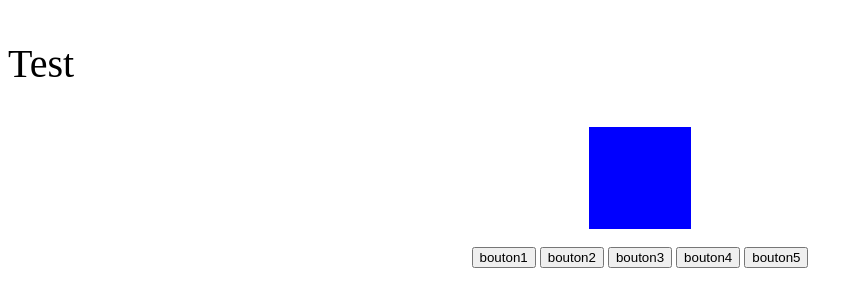
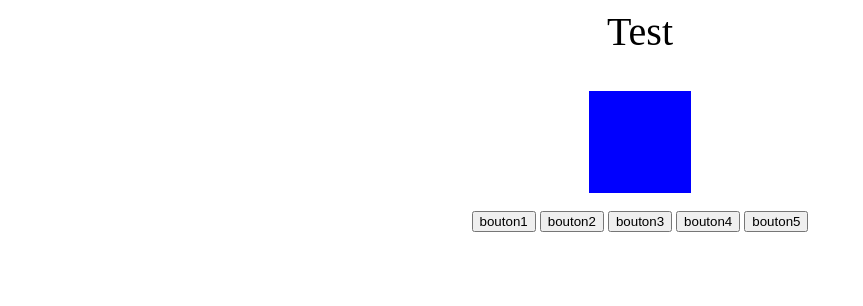
Before and after one commit to Babacaracs/modification-javascript, a plain HTML site: page index.html in a window 1280 px wide. Shown: the whole page, without its empty margins (0-863 px from the left). Drawn offline with Linux system fonts and the light colour scheme.

Commit message:
Add files via upload

```diff
--- a/index.html
+++ b/index.html
@@ -5,10 +5,13 @@
 </head>
 <body  onkeydown="touche(event)" onkeyup="retour(event)">
 
-	<p onclick="sp()" id="sp" style="font-size: 40px"> Test</p>
-
 	<center>
-		<div id="rect" style="height:100px; width: 100px; border: 1px solid blue;background-color: blue"></div></center>
+		<span onclick="sp()" id="sp" style="font-size: 40px"> Test</span>
+	</center>
+<br><br>
+	<center>
+		<div id="rect" style="height:100px; width: 100px; border: 1px solid blue;background-color: blue"></div>
+	</center>
 	<br>
 
 	<center>
@@ -107,7 +110,7 @@ if (touche==38) {
 //alert('Vous avez appuyé sur '+touche);
 rect.style.position="relative"
 rect.style.bottom="100px";
-rect.style.transition="1s"
+
 //rect.style.bottom="00px";
 
 }
@@ -122,8 +125,11 @@ if (touche==38) {
 //alert('Vous avez lacher sur '+touche);
 rect.style.position="relative"
 rect.style.bottom="000px";
+rect.style.transition="0.5s";
 }
 }
+
+
 
 
 
```
